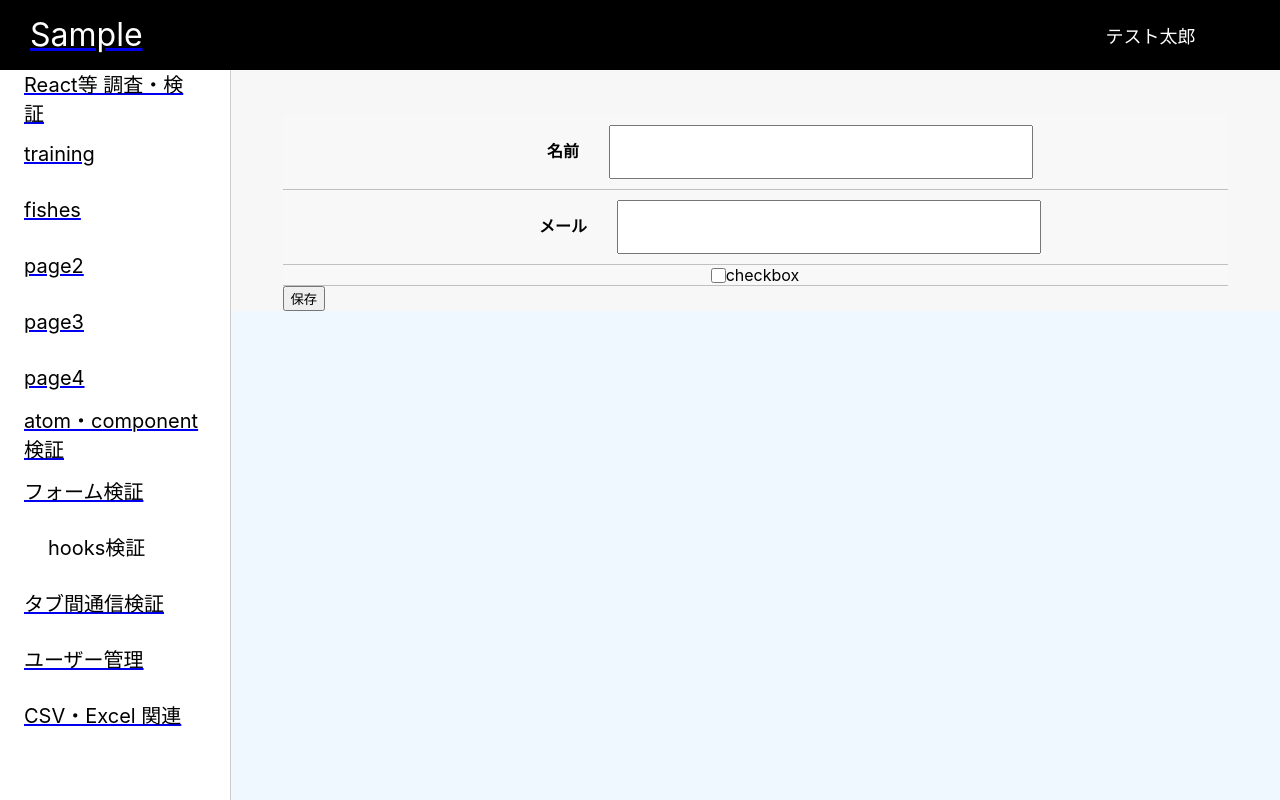
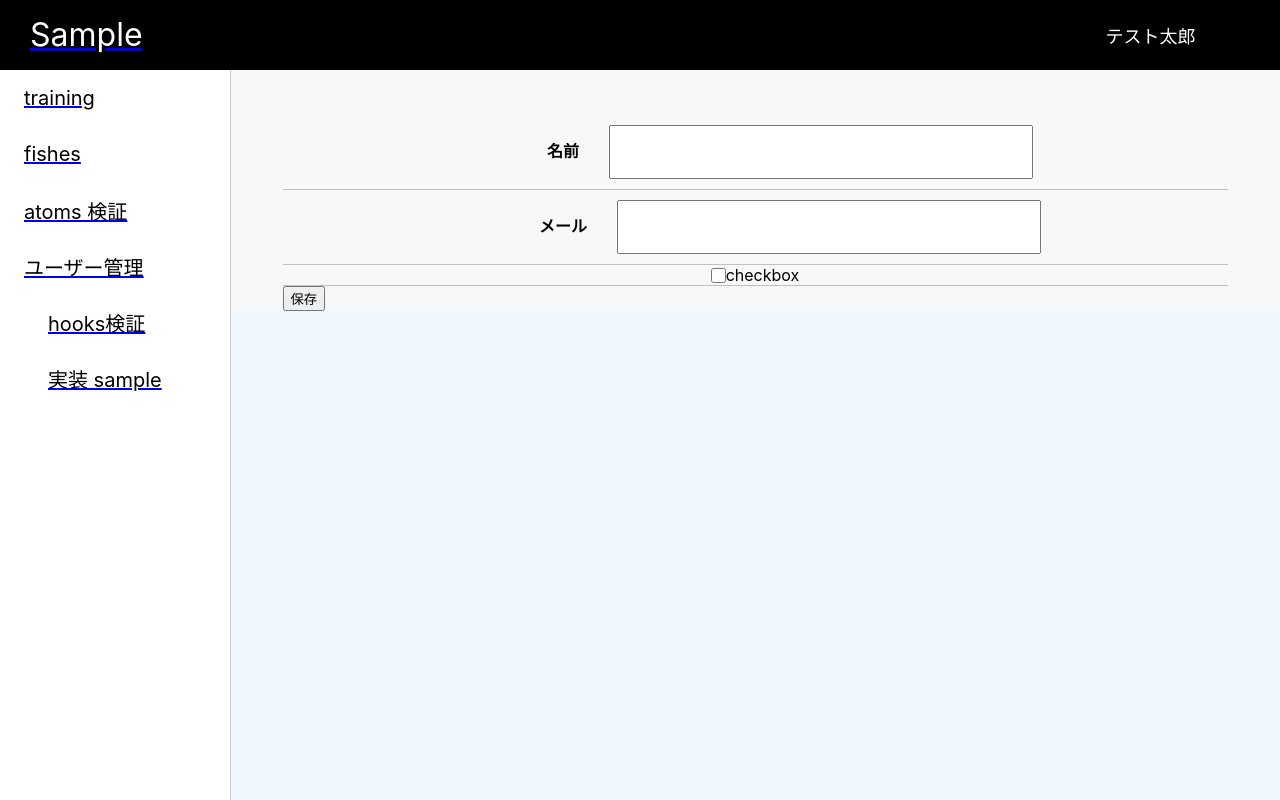
Before and after one commit to Snails8/react-module, a React (Create React App) app in the folder frontend/: page /form in a window 1280 px wide. Built offline with nearby package versions, Linux system fonts and the light colour scheme.

Commit message:
add: Sidebar を折りたためるように調整

```diff
--- a/frontend/src/components/organisms/Sidebar/Sidebar.tsx
+++ b/frontend/src/components/organisms/Sidebar/Sidebar.tsx
@@ -1,17 +1,18 @@
-import { useState } from "react";
+import { memo, useState } from "react";
 import { Link } from "react-router-dom";
-
 import styles from './Sidebar.module.css';
 
-export const Sidebar = () => {
-  const [clickStatePage, setClickStatePage] = useState(false);
+type SidebarProps = {
+  currentPath?: string
+}
+
+export const Sidebar = memo((props: SidebarProps) => {
+  const currentPath = location.pathname;
+  const [clickStatePage, setClickStatePage] = useState(currentPath.startsWith('/inspects'));
+  const [clickSamplePage, setClickSamplePage] = useState(currentPath.startsWith('/samples'));
+
   return (
     <div className={styles.container}>
-      <Link to="/training">
-        <div className={ styles.sidebar_item }>
-          <div className={ styles.sidebar_text} >React等 調査・検証</div>
-        </div>
-      </Link>
       <Link to="/training">
         <div className={ styles.sidebar_item }>
           <div className={ styles.sidebar_text} >training</div>
@@ -22,36 +23,23 @@ export const Sidebar = () => {
           <div className={ styles.sidebar_text} >fishes</div>
         </div>
       </Link>
-      <Link to="/page2">
+      <Link to="/atoms">
         <div className={ styles.sidebar_item }>
-          <div className={ styles.sidebar_text} >page2</div>
+          <div className={ styles.sidebar_text} >atoms 検証</div>
         </div>
       </Link>
-      <Link to="/page3">
+      <Link to="/users">
         <div className={ styles.sidebar_item }>
-          <div className={ styles.sidebar_text} >page3</div>
+          <div className={ styles.sidebar_text} >ユーザー管理</div>
         </div>
       </Link>
-      <Link to="/page4">
-        <div className={ styles.sidebar_item }>
-          <div className={ styles.sidebar_text} >page4</div>
-        </div>
-      </Link>
-      <Link to="/atoms">
-        <div className={ styles.sidebar_item }>
-          <div className={ styles.sidebar_text} >atom・component検証</div>
-        </div>
-      </Link>
-      <Link to="/form">
-        <div className={ styles.sidebar_item }>
-          <div className={ styles.sidebar_text} >フォーム検証</div>
-        </div>
-      </Link>
-      <div className={styles.sidebar_item} onClick={() => setClickStatePage(true)}>
+      <Link to="/inspects">
+        <div className={styles.sidebar_item} onClick={() => setClickStatePage(!clickStatePage)}>
           <div className={ styles.sidebar_item }>
             <div className={ styles.sidebar_text} >hooks検証</div>
           </div>
         </div>
+      </Link>
       { clickStatePage &&
         <div>
           <Link to="/memo">
@@ -76,14 +64,23 @@ export const Sidebar = () => {
           </Link>
         </div>
       }
+      <Link to="/samples">
+        <div className={styles.sidebar_item} onClick={() => setClickStatePage(!clickSamplePage)}>
+          <div className={ styles.sidebar_item }>
+            <div className={ styles.sidebar_text} >実装 sample</div>
+          </div>
+        </div>
+      </Link>
+      { clickSamplePage &&
+        <div>
+          <Link to="/form">
+            <div className={ styles.sidebar_item }>
+              <div className={ styles.sidebar_text} >フォーム検証</div>
+            </div>
+          </Link>
           <Link to="/parent-tab">
             <div className={ styles.sidebar_item }>
               <div className={ styles.sidebar_text} >タブ間通信検証</div>
-        </div>
-      </Link>
-      <Link to="/users">
-        <div className={ styles.sidebar_item }>
-          <div className={ styles.sidebar_text} >ユーザー管理</div>
             </div>
           </Link>
           <Link to="/download-file">
@@ -92,5 +89,7 @@ export const Sidebar = () => {
             </div>
           </Link>
         </div>
+      }
+    </div>
   );
-};
+});
```
Lines whose indentation alone changed are shown as unchanged.
